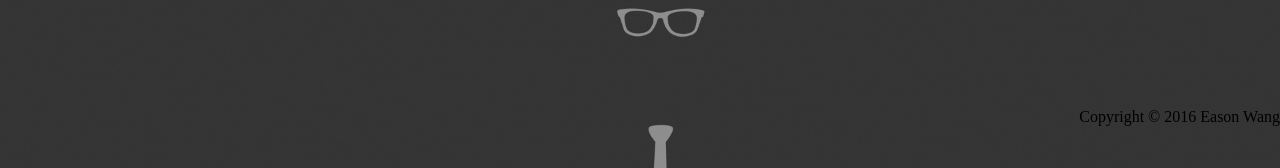
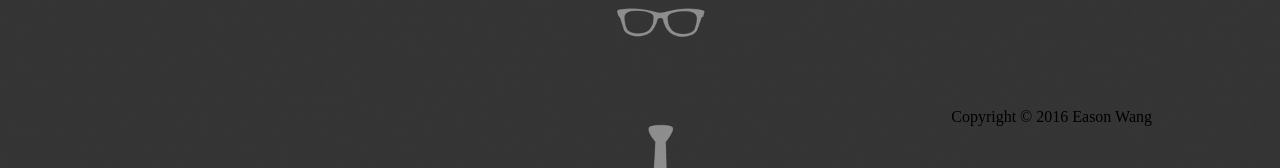
Before and after one commit to Eason666/Easonwang.github.io, a Jekyll site: the page built from index.html, in a window 1280 px wide. Shown: the part 732-900 px from the top of the page. Built offline with Jekyll 4.4.1, drawn with Linux system fonts in a browser that asks for light colours.

Commit message:
Update main.css

```diff
--- a/css/main.css
+++ b/css/main.css
@@ -49,7 +49,7 @@ p {
 #footer {
 	position:absolute;
    bottom:0;
-	right:0;
+	right:10%;
    height:60px;
 }
 
```
